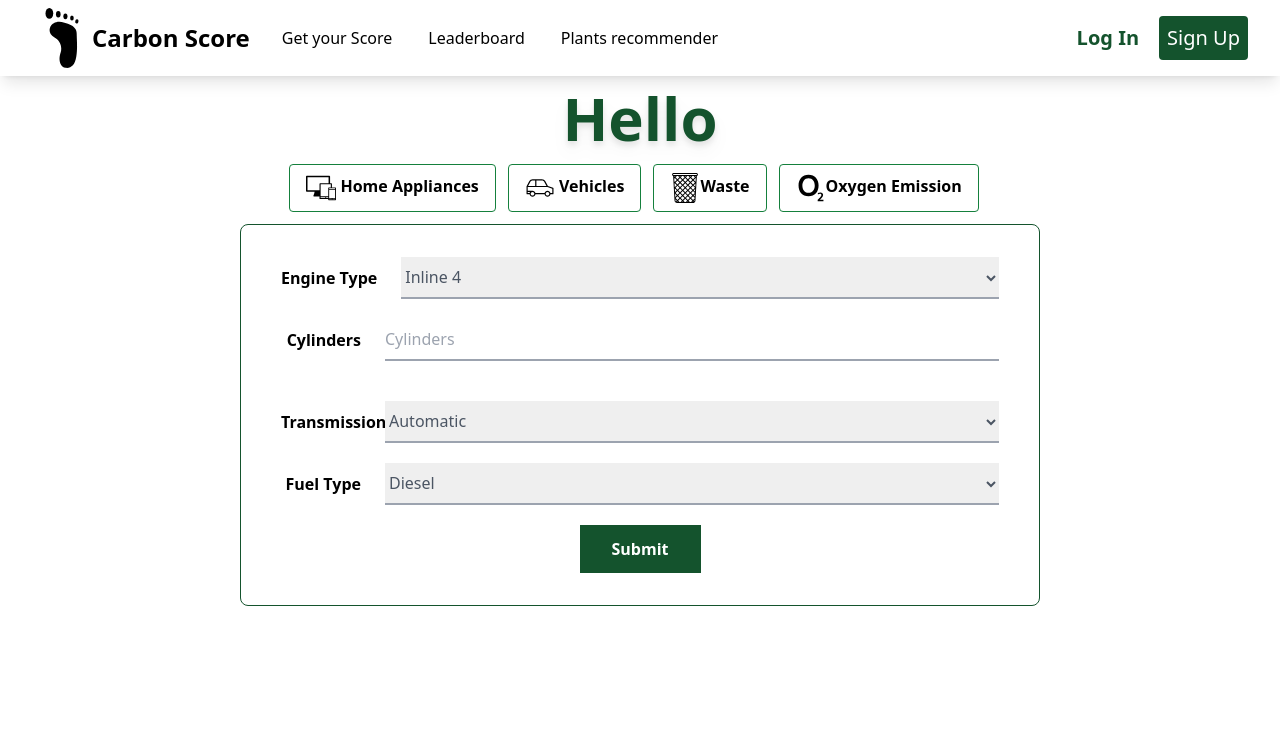
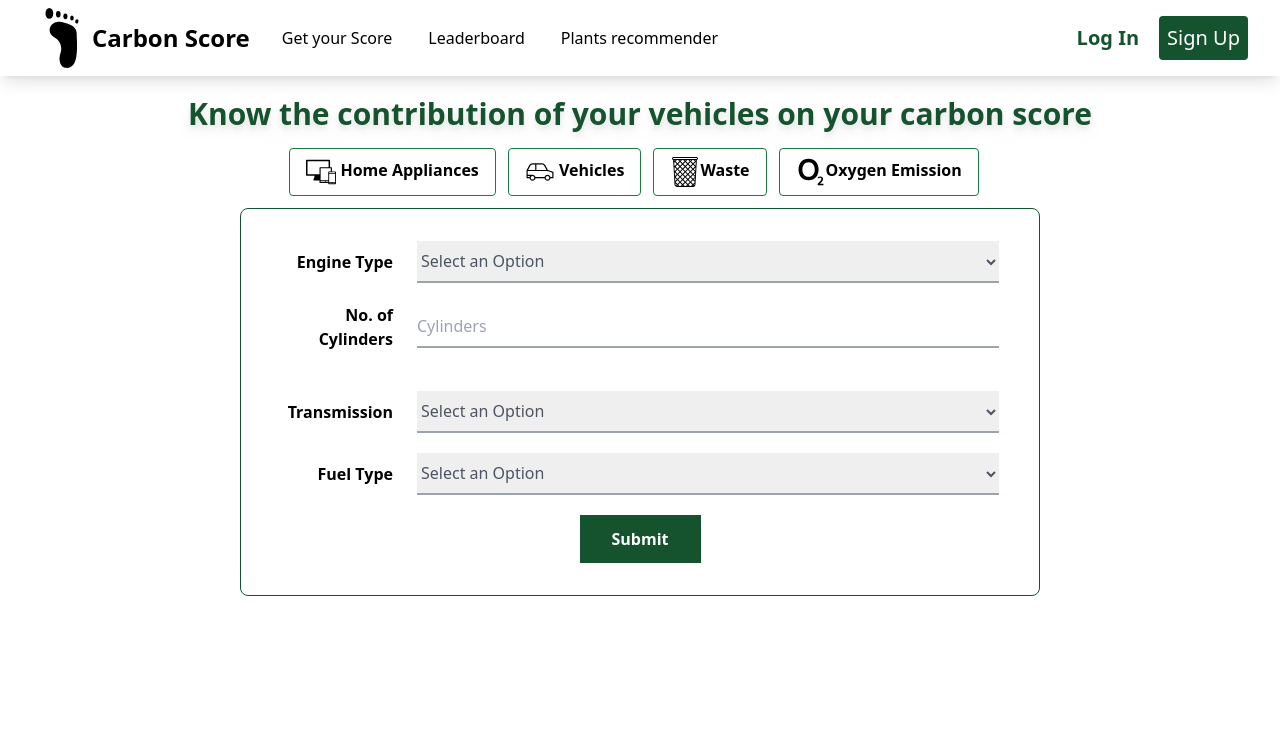
Before and after one commit to omkar3602/carbon-score-predictor, a Django app: template mainapp/templates/mainapp/vehicles.html in a window 1280 px wide. Shown: the top 735 px of the page. Before the commit the page ends 606 px from the top, so only its background shows below. Run offline with Django 3.2, Linux system fonts and the light colour scheme; the template is opened without the code that fills it, so the values that code supplies are empty; some libraries are stand-ins or nearby versions.

Commit message:
form final changes except waste form

```diff
--- /dev/null
+++ b/mainapp/templates/mainapp/leaderboard.html
@@ -0,0 +1 @@
+Know where you stand at carbon score leaderboard
--- a/mainapp/templates/mainapp/vehicles.html
+++ b/mainapp/templates/mainapp/vehicles.html
@@ -4,10 +4,10 @@
 {% block title %}Home Appliances{% endblock title %}
 
 {% block content %}
-<div class= "py-3"></div>
+<div class= "py-4"></div>
     <div class="px-10 min-h-screen">
-        <h3 class="py-4  text-center text-green-900 text-6xl font-bold pt-16 drop-shadow-lg  hover:underline-offset-8">
-            Hello {{ user.fullname }}</h3>
+      <p class="py-4 text-center text-green-900 text-3xl font-bold pt-16 drop-shadow-lg  hover:underline-offset-8">Know the contribution of your vehicles on your carbon score</p>
+
               <div class="flex justify-center flex-col alignitems-center h-auto w-auto">
                   <div class="alignitems-center">
                       <ul class="flex justify-center pb-3">
@@ -91,21 +91,22 @@
           <form method="POST">
             {% csrf_token %}
             <div class="flex items-center mb-5">
-              <label for="name" class="inline-block w-30 mr-6 text-right
+              <label for="name" class="inline-block w-28 mr-6 text-right
                                        font-bold text-black">Engine Type</label>
               <select type="text" id="name" name="engine_type" placeholder="Name"
                      class="flex-1 py-2 border-b-2 border-gray-400 focus:border-green-400
                             text-gray-600 placeholder-gray-400
                             outline-none">
+                <option value="none" selected disabled hidden>Select an Option</option>
                 <option value="Inline_4">Inline 4</option>
-                <option value="v6">v6</option>
-                <option value="v8">v8</option>
+                <option value="v6">V6</option>
+                <option value="v8">V8</option>
             </select>
             </div>
 
             <div class="flex items-center mb-10">
-              <label for="cylinders" class="inline-block w-20 mr-6 text-right
-                                          font-bold text-black">Cylinders</label>
+              <label for="cylinders" class="inline-block w-28 mr-6 text-right
+                                          font-bold text-black">No. of Cylinders </label>
               <input type="number" step="any" id="cylinders" name="cylinders" placeholder="Cylinders"
                      class="flex-1 py-2 border-b-2 border-gray-400
                             text-gray-600
@@ -113,25 +114,27 @@
             </div>
 
             <div class="flex items-center mb-5">
-                <label for="name" class="inline-block w-20 mr-6 text-right
+                <label for="name" class="inline-block w-28 mr-6 text-right
                                          font-bold text-black">Transmission</label>
                 <select type="text" id="name" name="engine_type" placeholder="Name"
                        class="flex-1 py-2 border-b-2 border-gray-400 focus:border-green-400
                               text-gray-600 placeholder-gray-400
                               outline-none">
+                              <option value="none" selected disabled hidden>Select an Option</option>
                   <option value="automatic">Automatic</option>
-                  <option value="manual">manual</option>
+                  <option value="manual">Manual</option>
                   <option value="CVT">CVT</option>
               </select>
               </div>
 
             <div class="flex items-center mb-5">
-                <label for="fuel_type" class="inline-block w-20 mr-6 text-right
+                <label for="fuel_type" class="inline-block w-28 mr-6 text-right
                                          font-bold text-black">Fuel Type</label>
                 <select type="text" id="name" name="transmission" placeholder="Transmission"
                        class="flex-1 py-2 border-b-2 border-gray-400 focus:border-green-400
                               text-gray-600 placeholder-gray-400
                               outline-none">
+                              <option value="none" selected disabled hidden>Select an Option</option>
                   <option value="diesel">Diesel</option>
                   <option value="petrol">Petrol</option>
                   <option value="hybrid">Hybrid</option>
```
Also changed, not shown: mainapp/templates/mainapp/homeappliances.html (+16 -4 lines), mainapp/templates/mainapp/oxygen_emission.html (+6 -7 lines).
